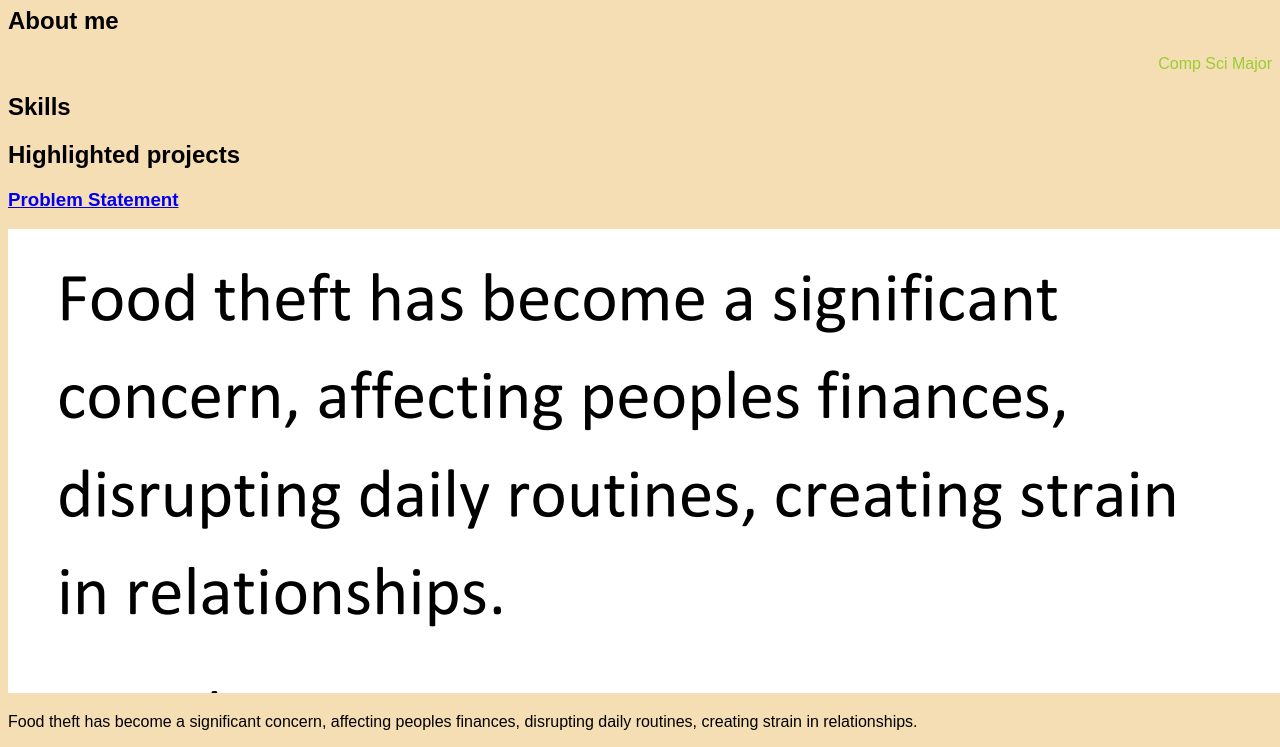
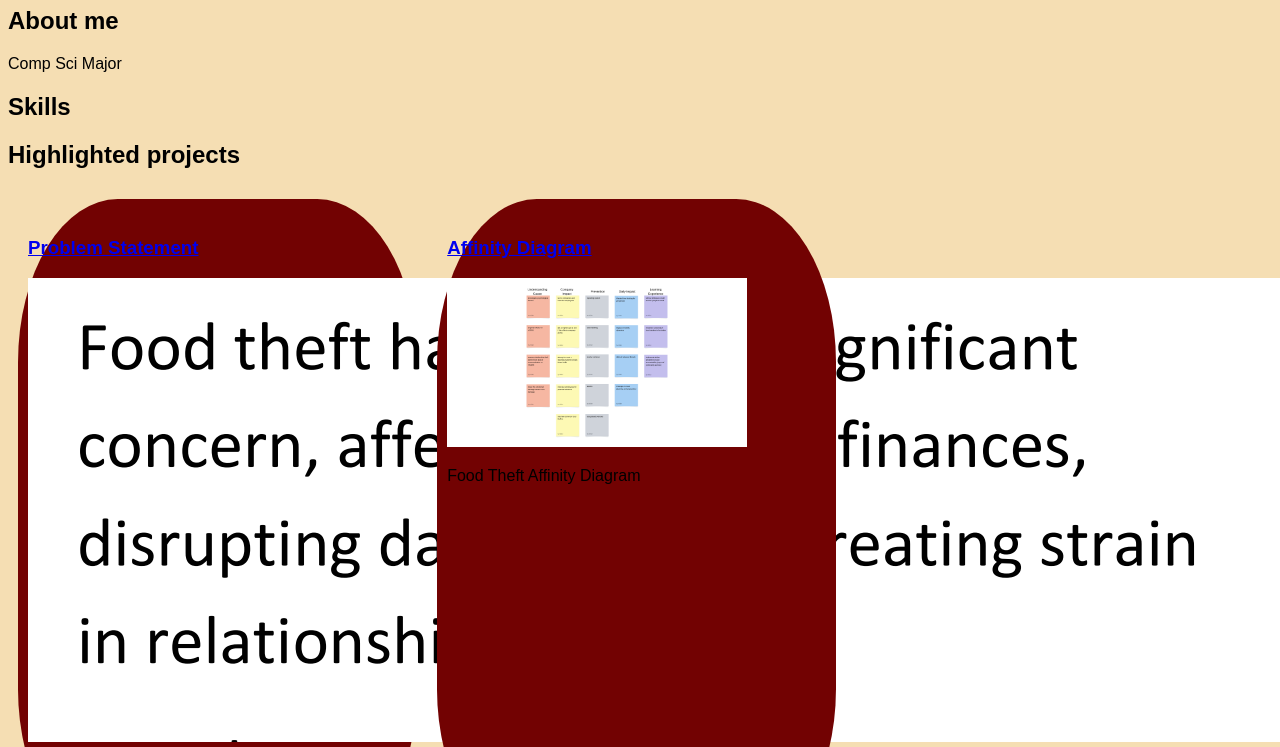
Before and after one commit to tymillerr/tymillerr.github.io, a plain HTML site: page index.html in a window 1280 px wide. Shown: the part 73-820 px from the top of the page. Drawn offline with Linux system fonts and the light colour scheme.

Commit message:
Update styles.css

```diff
--- a/styles.css
+++ b/styles.css
@@ -6,8 +6,15 @@ h1 {
     text-align: center;
     color:darkblue;
 }
-.about {
-    text-align: right;
-    width: 100%;
-    color: yellowgreen;
+
+.projects {
+    display:flex;
+    flex-wrap:wrap;
 }
+.project {
+    width: 30%;
+    margin: 10px;
+    padding: 20px 10px;
+    background: rgb(114, 2, 2);  /* pick a color */
+    border-radius: 25%;
+}
```
